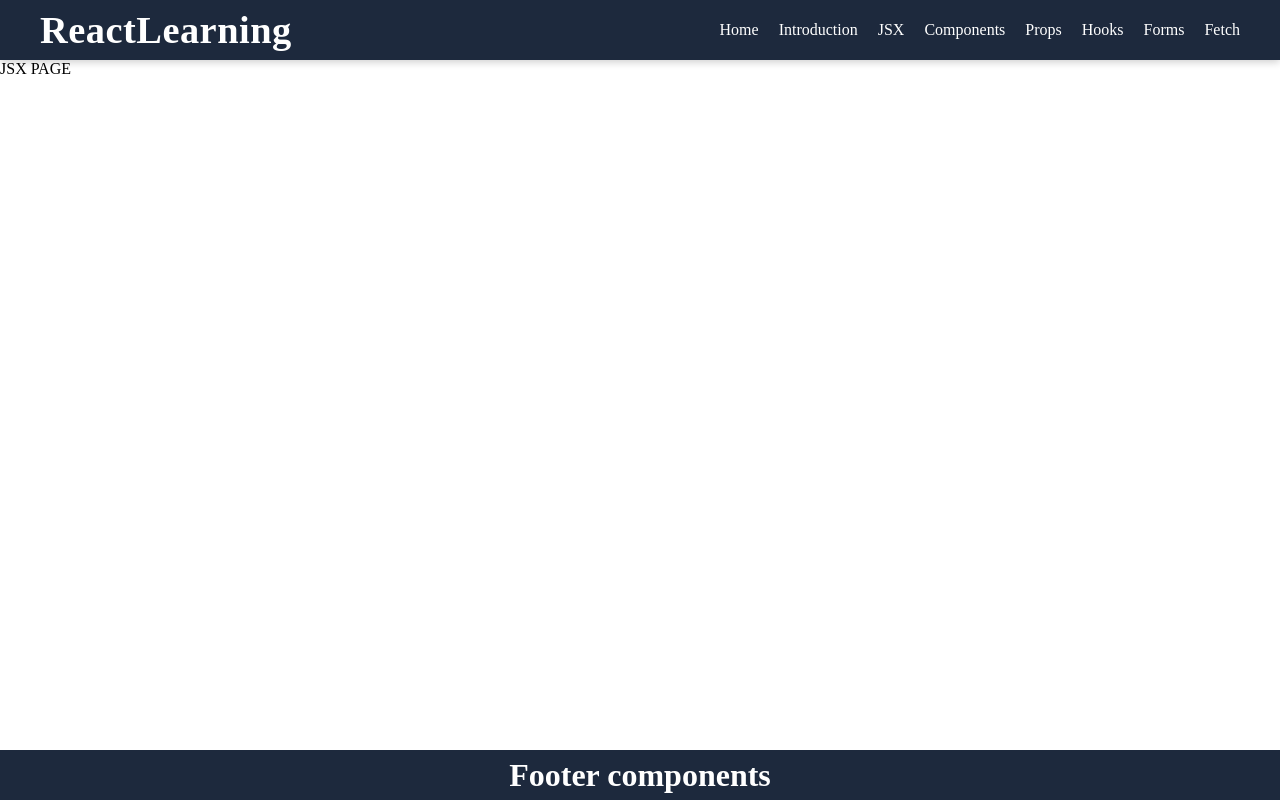
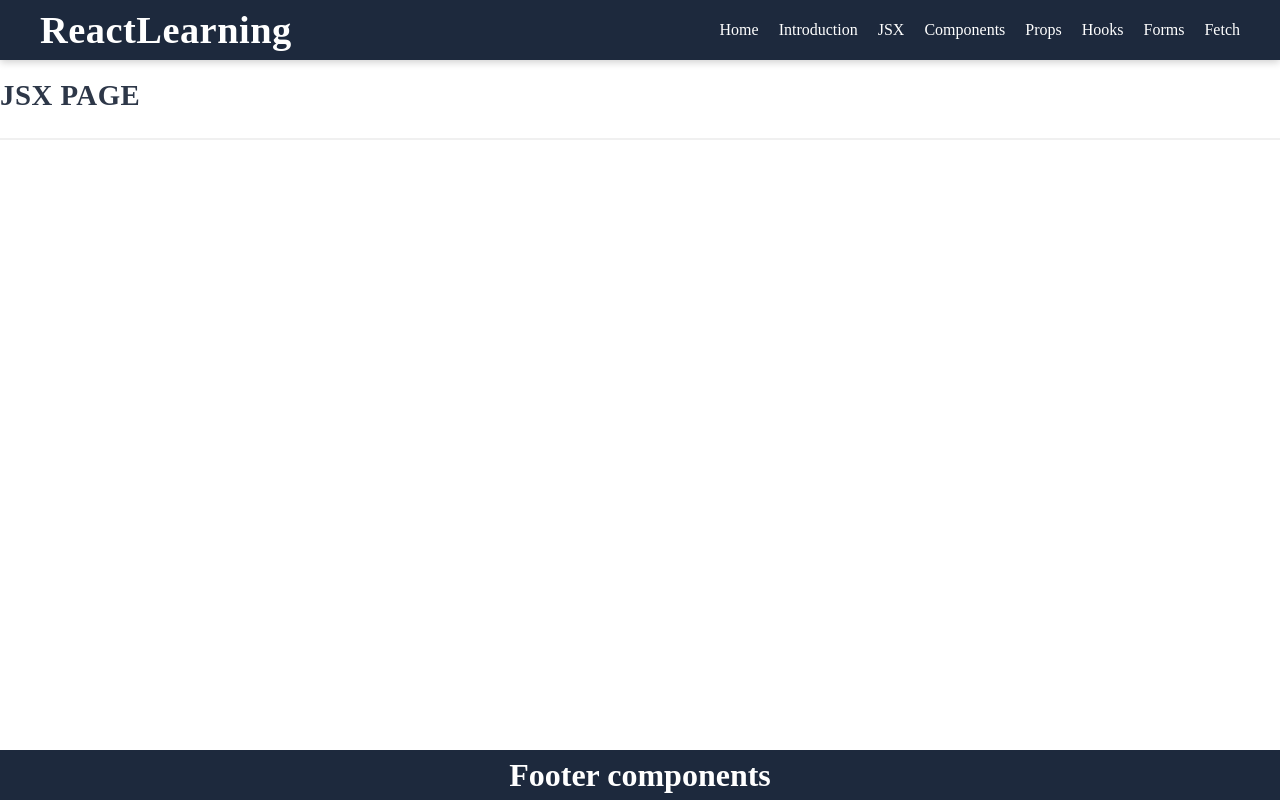
Before and after one commit to Sujeeththan/react-learning-2, a React (Vite) app: page /jsx in a window 1280 px wide. Built offline with nearby package versions, Linux system fonts and the light colour scheme.

Commit message:
JSX AND  Reactintro page style add

```diff
--- a/src/pages/JSX.jsx
+++ b/src/pages/JSX.jsx
@@ -1,7 +1,11 @@
 import React from "react";
 
 function JSX() {
-  return <div>JSX PAGE</div>;
+  return(
+     <div className="content-title">
+      <h1>JSX PAGE</h1>
+     </div>
+  );
 }
 
 export default JSX;
--- a/src/pages/ReactInto.jsx
+++ b/src/pages/ReactInto.jsx
@@ -2,7 +2,9 @@ import React from 'react'
 
 function ReactInto() {
   return (
-    <div>ReactInto Page</div>
+    <div className="content-title">
+      <h1>ReactInto Page</h1>
+    </div>
   )
 }
 
```
